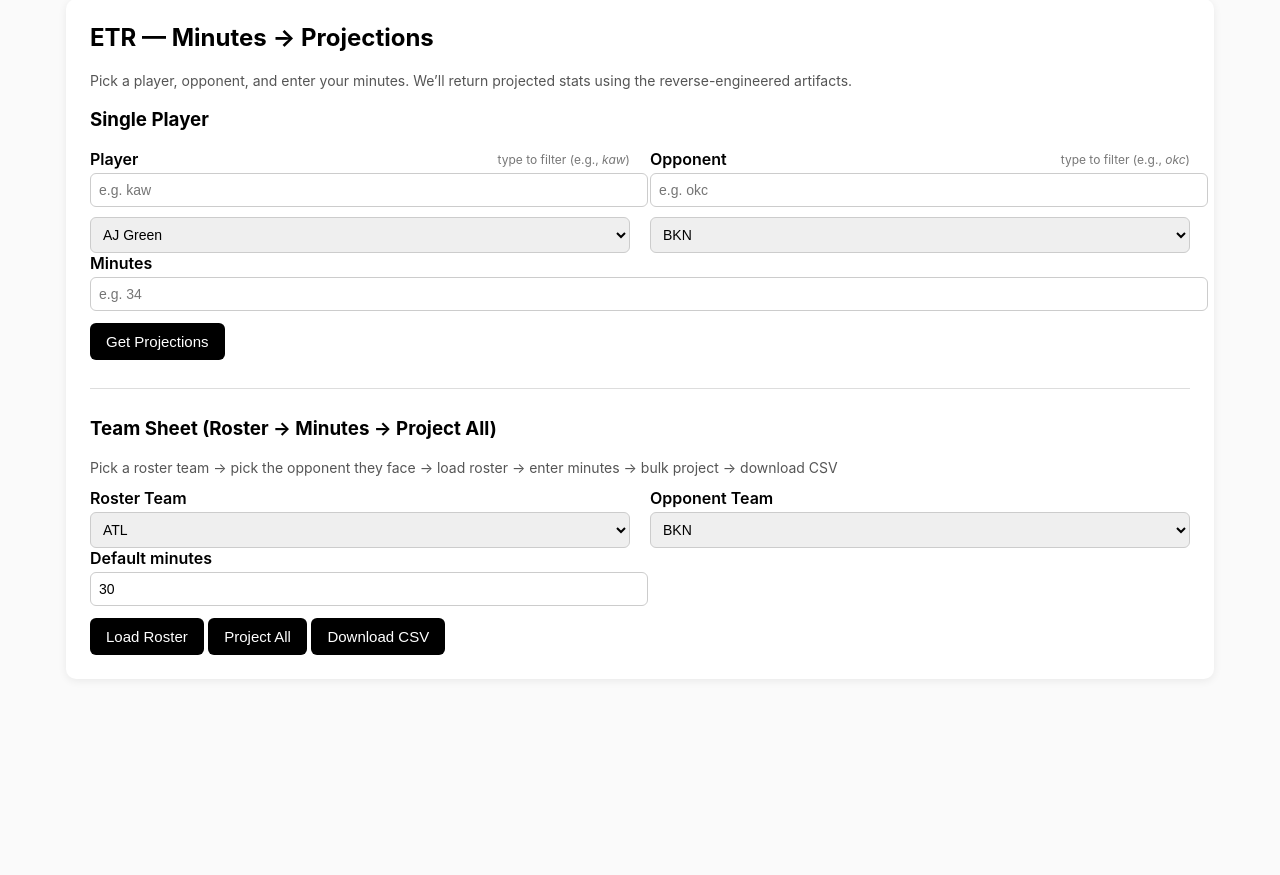
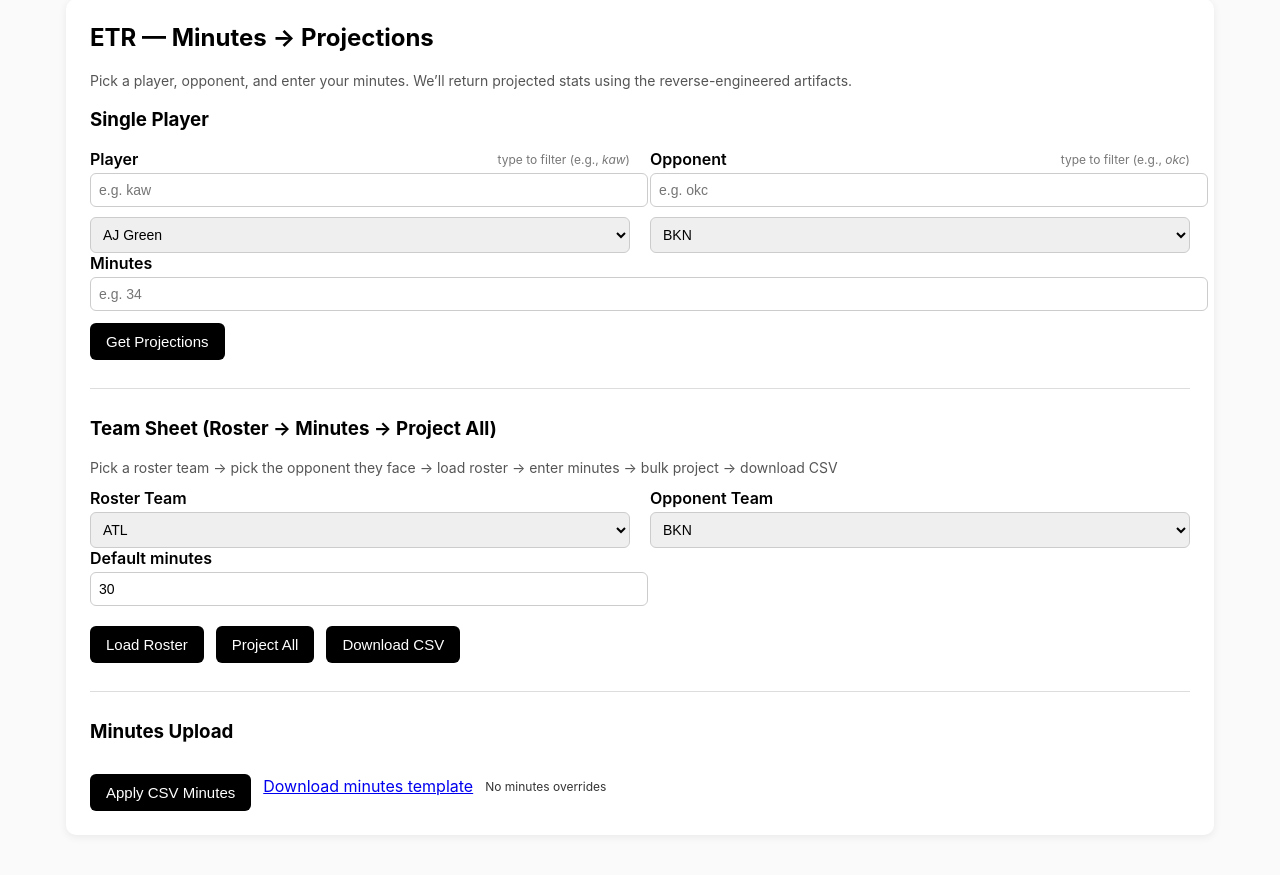
Before and after one commit to satchelscode/etr-projections, a Flask app: page / in a window 1280 px wide. Shown: the part 41-916 px from the top of the page. Before the commit the page ends 696 px from the top, so only its background shows below. Run offline with Flask 3, Linux system fonts and the light colour scheme.

Commit message:
Update index.html

```diff
--- a/templates/index.html
+++ b/templates/index.html
@@ -19,6 +19,8 @@
     hr { margin: 28px 0; border: none; border-top: 1px solid #ddd; }
     .labelrow { display: flex; justify-content: space-between; align-items: center; }
     .subtext { font-size: 12px; color: #777; }
+    .controls-inline { display:flex; gap:12px; align-items:center; flex-wrap:wrap; margin-top:8px; }
+    .status { font-size:12px; opacity:0.8; }
   </style>
 </head>
 <body>
@@ -30,17 +32,7 @@
     <div class="warn">
       <b>⚠ Artifacts not found</b><br>
       Train & upload <code>artifacts/</code> → redeploy
-
-  <hr />
-  <h3>Minutes Upload</h3>
-  <div class="controls-inline" style="display:flex; gap:12px; align-items:center; flex-wrap:wrap;">
-    <input id="minutes-file" type="file" accept=".csv" style="display:none" />
-    <button id="btn-upload-minutes" type="button">Apply CSV Minutes</button>
-    <a id="link-minutes-template" href="/api/minutes/template.csv">Download minutes template</a>
-    <span id="minutes-upload-status" class="status">No minutes overrides</span>
-  </div>
-
-</div>
+    </div>
   {% endif %}
 
   <!-- SINGLE PLAYER -->
@@ -109,9 +101,11 @@
     <div></div>
   </div>
 
-  <button id="loadRosterBtn">Load Roster</button>
-  <button id="projectRosterBtn">Project All</button>
-  <button id="downloadCsvBtn">Download CSV</button>
+  <div class="controls-inline">
+    <button id="loadRosterBtn">Load Roster</button>
+    <button id="projectRosterBtn">Project All</button>
+    <button id="downloadCsvBtn">Download CSV</button>
+  </div>
 
   <table id="teamTbl" style="display:none">
     <thead>
@@ -123,10 +117,21 @@
     </thead>
     <tbody></tbody>
   </table>
+
+  <!-- Minutes Upload -->
+  <hr />
+  <h3>Minutes Upload</h3>
+  <div class="controls-inline">
+    <input id="minutes-file" type="file" accept=".csv" style="display:none" />
+    <button id="btn-upload-minutes" type="button">Apply CSV Minutes</button>
+    <a id="link-minutes-template" href="/api/minutes/template.csv">Download minutes template</a>
+    <span id="minutes-upload-status" class="status">No minutes overrides</span>
+  </div>
 </div>
 
-<!-- bump version when updating JS -->
-<script src="/static/main.js?v=8"></script>
-  <script src="/static/minutes.js?v=1"></script>
+<!-- keep your existing main JS -->
+<script src="/static/main.js"></script>
+<!-- minutes helper -->
+<script src="/static/minutes.js?v=1"></script>
 </body>
 </html>
```
